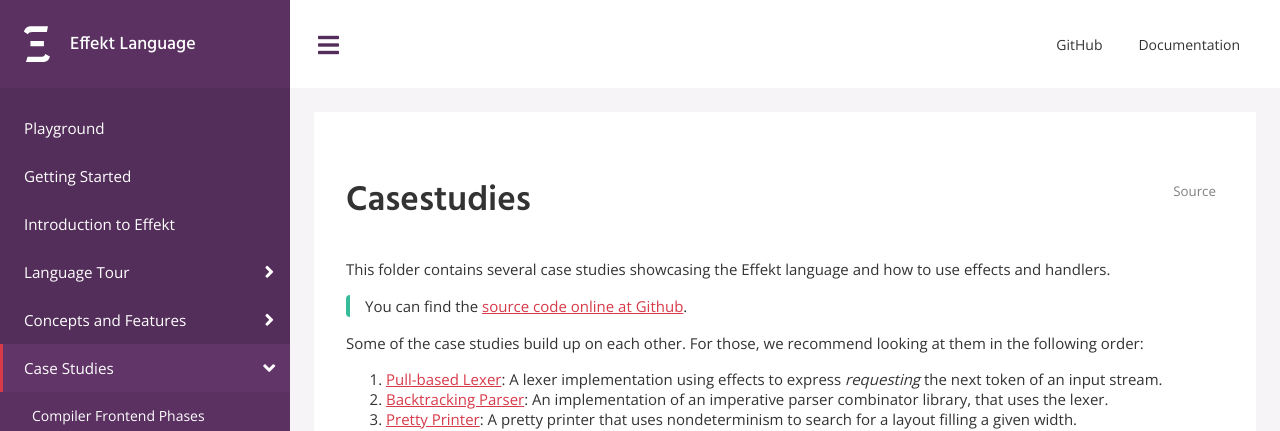
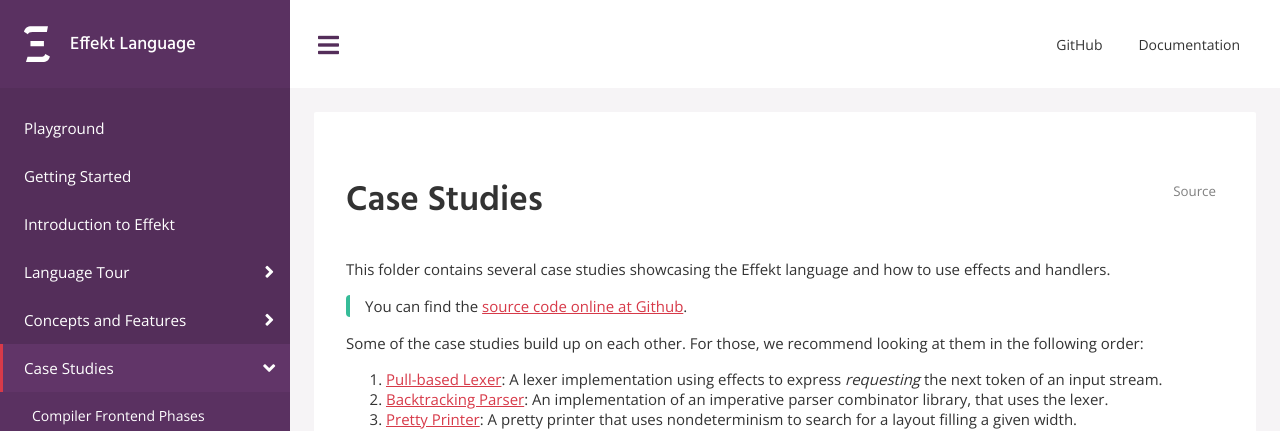
Before and after one commit to effekt-lang/effekt-website, a Jekyll site: the page built from docs/casestudies.md, in a window 1280 px wide and 939 px high. Shown: the top 431 px of the window. Built offline with Jekyll 4.4.1, drawn with Linux system fonts in a browser that asks for light colours.

Commit message:
fix typos

```diff
--- a/docs/casestudies.md
+++ b/docs/casestudies.md
@@ -5,7 +5,7 @@ permalink: docs/casestudies
 origin: effekt-website/blob/master/docs
 ---
 
-# Casestudies
+# Case Studies
 
 This folder contains several case studies showcasing the Effekt language and how to use effects and handlers.
 
```
